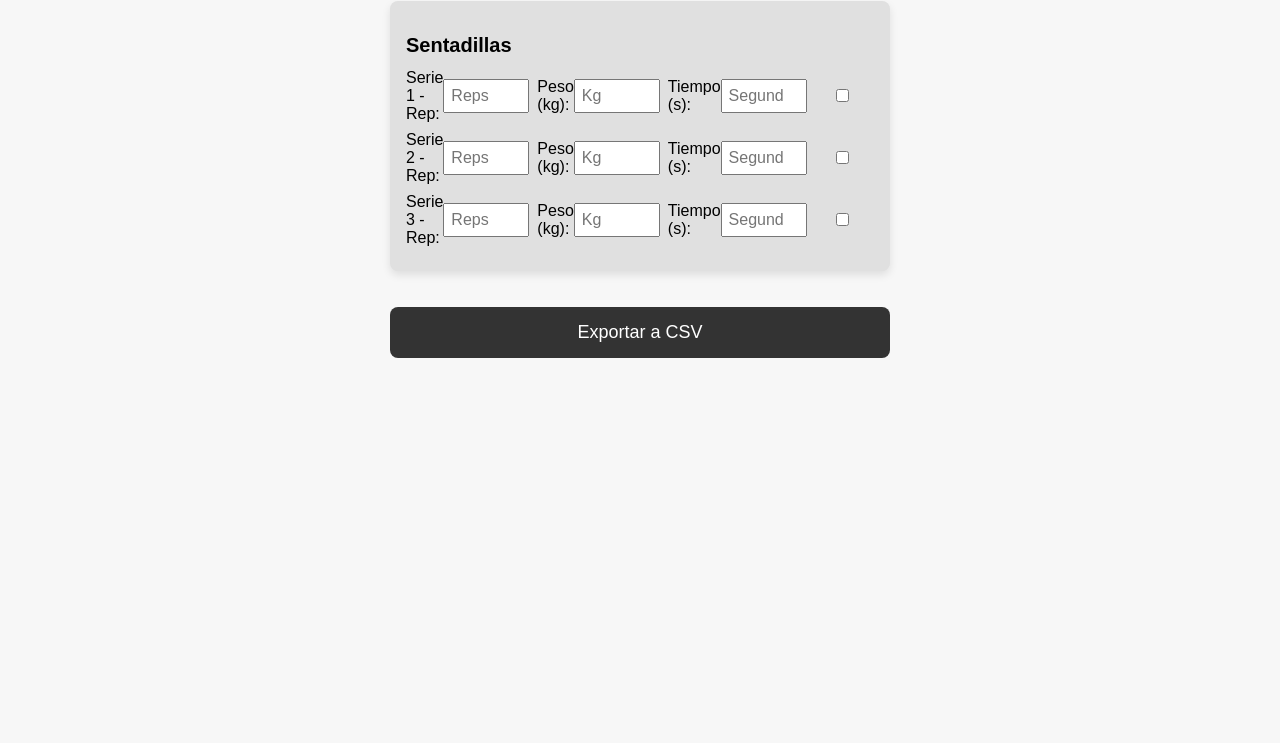
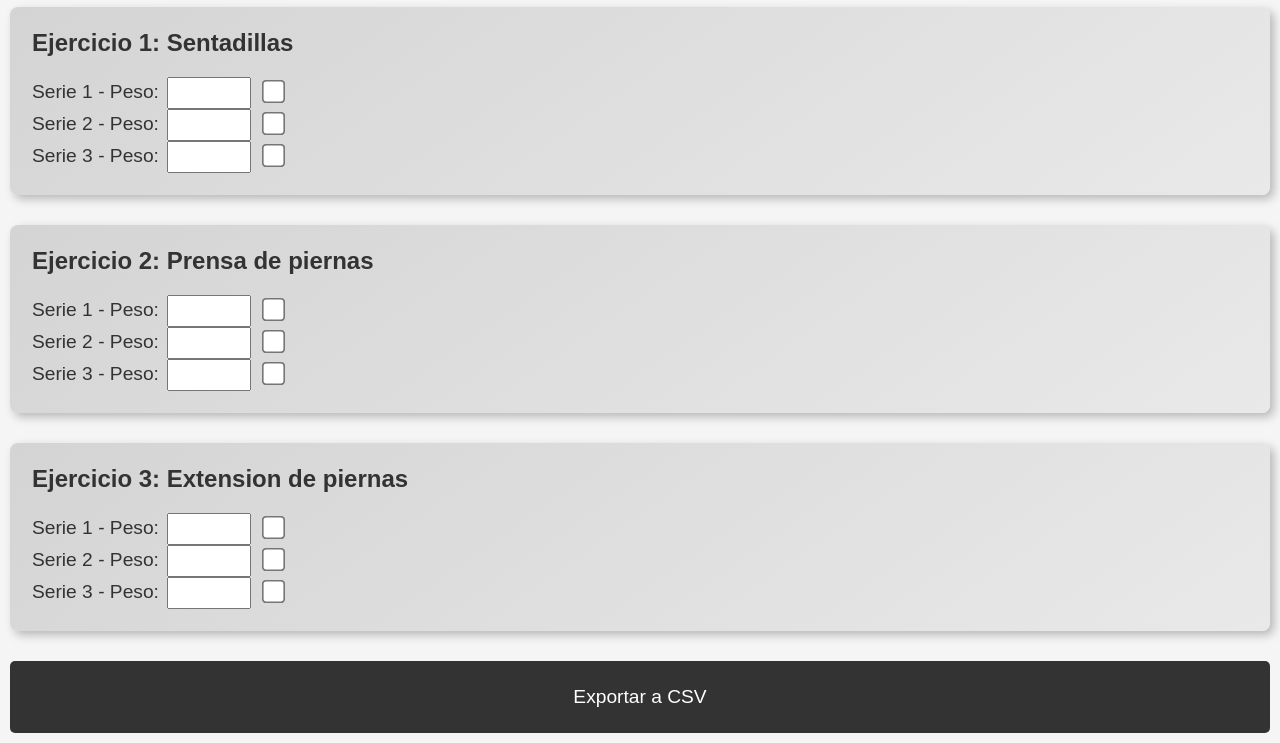
Before and after one commit to fportas/app-entrenamiento, a plain HTML site: page index.html in a window 1280 px wide. Shown: the part 83-826 px from the top of the page. Before the commit the page ends 800 px from the top, so only its background shows below. Drawn offline with Linux system fonts and the light colour scheme.

Commit message:
Update index.html

```diff
--- a/index.html
+++ b/index.html
@@ -3,133 +3,150 @@
 <head>
     <meta charset="UTF-8">
     <meta name="viewport" content="width=device-width, initial-scale=1.0">
-    <title>Registro Entrenamiento Piernas</title>
+    <title>Entrenamiento de Piernas</title>
     <style>
         body {
             font-family: Arial, sans-serif;
-            display: flex;
-            justify-content: center;
-            align-items: center;
-            background-color: #f7f7f7;
+            background-color: #f5f5f5;
+            color: #333;
             margin: 0;
-        }
-        .container {
-            width: 100%;
-            max-width: 500px;
-            padding: 20px;
-        }
-        h1 {
-            text-align: center;
-            font-size: 24px;
-            margin-bottom: 20px;
+            padding: 10px;
         }
         .exercise {
-            background-color: #e0e0e0;
-            padding: 16px;
-            margin-bottom: 16px;
+            background: linear-gradient(145deg, #d4d4d4, #e9e9e9);
             border-radius: 8px;
-            box-shadow: 0px 4px 8px rgba(0, 0, 0, 0.1);
+            padding: 22px; /* Más espacio */
+            margin-bottom: 30px; /* Más espacio entre ejercicios */
+            box-shadow: 4px 4px 10px rgba(0, 0, 0, 0.25); /* Sombra más intensa */
         }
-        .exercise h2 {
-            font-size: 20px;
-            margin-bottom: 12px;
+        h2 {
+            font-size: 1.5em; /* Letra más grande */
+            margin-top: 0;
         }
-        .row {
-            display: flex;
-            align-items: center;
-            margin-bottom: 8px;
+        label, input {
+            font-size: 1.2em; /* Letra más grande */
+            margin-right: 8px;
         }
-        .row label {
-            flex: 1;
-            font-size: 16px;
+        input[type="number"] {
+            width: 70px;
+            font-size: 1em;
+            padding: 5px;
         }
-        .row input[type="number"], .row input[type="checkbox"] {
-            width: 60px;
-            padding: 6px;
-            margin-right: 8px;
-            font-size: 16px;
+        input[type="checkbox"] {
+            transform: scale(1.8); /* Checkbox más grande */
+            margin-right: 10px;
+            cursor: pointer;
         }
-        .row input[type="number"] {
-            width: 70px;
-        }
-        .export-button {
+        .button {
+            display: block;
             width: 100%;
-            padding: 15px;
-            font-size: 18px;
-            color: #fff;
+            padding: 25px; /* Botón más alto */
             background-color: #333;
+            color: white;
             border: none;
-            border-radius: 8px;
+            border-radius: 5px;
+            font-size: 1.2em;
             cursor: pointer;
             margin-top: 20px;
+        }
+        .button:hover {
+            background-color: #555;
         }
     </style>
 </head>
 <body>
-    <div class="container">
-        <h1>Registro Entrenamiento Piernas</h1>
+    <h1>Registro de Entrenamiento de Piernas</h1>
 
-        <!-- Ejercicio 1 -->
-        <div class="exercise">
-            <h2>Sentadillas</h2>
-            <div class="row">
-                <label>Serie 1 - Rep:</label>
-                <input type="number" class="reps" placeholder="Reps">
-                <label>Peso (kg):</label>
-                <input type="number" class="weight" placeholder="Kg">
-                <label>Tiempo (s):</label>
-                <input type="number" class="time" placeholder="Segundos">
-                <input type="checkbox" class="check">
-            </div>
-            <div class="row">
-                <label>Serie 2 - Rep:</label>
-                <input type="number" class="reps" placeholder="Reps">
-                <label>Peso (kg):</label>
-                <input type="number" class="weight" placeholder="Kg">
-                <label>Tiempo (s):</label>
-                <input type="number" class="time" placeholder="Segundos">
-                <input type="checkbox" class="check">
-            </div>
-            <div class="row">
-                <label>Serie 3 - Rep:</label>
-                <input type="number" class="reps" placeholder="Reps">
-                <label>Peso (kg):</label>
-                <input type="number" class="weight" placeholder="Kg">
-                <label>Tiempo (s):</label>
-                <input type="number" class="time" placeholder="Segundos">
-                <input type="checkbox" class="check">
-            </div>
-        </div>
-
-        <!-- Más ejercicios aquí si es necesario -->
-
-        <button class="export-button" onclick="exportToCSV()">Exportar a CSV</button>
+    <!-- Ejercicio 1 -->
+    <div class="exercise">
+        <h2>Ejercicio 1: Sentadillas</h2>
+        <label>Serie 1 - Peso:</label><input type="number" id="peso1_1" min="0" oninput="validarPeso(this)">
+        <input type="checkbox" id="serie1_1" onclick="checkSerie('peso1_1', 'serie1_1')">
+        <br>
+        <label>Serie 2 - Peso:</label><input type="number" id="peso1_2" min="0" oninput="validarPeso(this)">
+        <input type="checkbox" id="serie1_2" onclick="checkSerie('peso1_2', 'serie1_2')">
+        <br>
+        <label>Serie 3 - Peso:</label><input type="number" id="peso1_3" min="0" oninput="validarPeso(this)">
+        <input type="checkbox" id="serie1_3" onclick="checkSerie('peso1_3', 'serie1_3')">
     </div>
 
+    <!-- Ejercicio 2 -->
+    <div class="exercise">
+        <h2>Ejercicio 2: Prensa de piernas</h2>
+        <label>Serie 1 - Peso:</label><input type="number" id="peso2_1" min="0" oninput="validarPeso(this)">
+        <input type="checkbox" id="serie2_1" onclick="checkSerie('peso2_1', 'serie2_1')">
+        <br>
+        <label>Serie 2 - Peso:</label><input type="number" id="peso2_2" min="0" oninput="validarPeso(this)">
+        <input type="checkbox" id="serie2_2" onclick="checkSerie('peso2_2', 'serie2_2')">
+        <br>
+        <label>Serie 3 - Peso:</label><input type="number" id="peso2_3" min="0" oninput="validarPeso(this)">
+        <input type="checkbox" id="serie2_3" onclick="checkSerie('peso2_3', 'serie2_3')">
+    </div>
+
+    <!-- Ejercicio 3 -->
+    <div class="exercise">
+        <h2>Ejercicio 3: Extension de piernas</h2>
+        <label>Serie 1 - Peso:</label><input type="number" id="peso3_1" min="0" oninput="validarPeso(this)">
+        <input type="checkbox" id="serie3_1" onclick="checkSerie('peso3_1', 'serie3_1')">
+        <br>
+        <label>Serie 2 - Peso:</label><input type="number" id="peso3_2" min="0" oninput="validarPeso(this)">
+        <input type="checkbox" id="serie3_2" onclick="checkSerie('peso3_2', 'serie3_2')">
+        <br>
+        <label>Serie 3 - Peso:</label><input type="number" id="peso3_3" min="0" oninput="validarPeso(this)">
+        <input type="checkbox" id="serie3_3" onclick="checkSerie('peso3_3', 'serie3_3')">
+    </div>
+
+    <!-- Boton para exportar a CSV -->
+    <button class="button" onclick="exportToCSV()">Exportar a CSV</button>
+
     <script>
+        const tiempos = {};
+
+        function validarPeso(input) {
+            if (input.value < 0) {
+                input.value = 0;
+                alert("El peso no puede ser negativo.");
+            }
+        }
+
+        function checkSerie(pesoId, serieId) {
+            const pesoInput = document.getElementById(pesoId);
+            const serieCheckbox = document.getElementById(serieId);
+
+            if (!pesoInput.value) {
+                serieCheckbox.checked = false;
+                alert("Ingresa un peso antes de marcar la serie.");
+                return;
+            }
+
+            if (serieCheckbox.checked) {
+                tiempos[serieId] = new Date().toLocaleTimeString();
+            } else {
+                delete tiempos[serieId];
+            }
+        }
+
         function exportToCSV() {
-            const rows = [["Ejercicio", "Serie", "Repeticiones", "Peso (kg)", "Tiempo (s)", "Completado"]];
-            const exercises = document.querySelectorAll('.exercise');
+            const rows = [["Ejercicio", "Serie", "Peso", "Hora de Realizacion"]];
+            const ejercicios = [
+                { nombre: "Sentadillas", series: ["peso1_1", "serie1_1", "peso1_2", "serie1_2", "peso1_3", "serie1_3"] },
+                { nombre: "Prensa de piernas", series: ["peso2_1", "serie2_1", "peso2_2", "serie2_2", "peso2_3", "serie2_3"] },
+                { nombre: "Extension de piernas", series: ["peso3_1", "serie3_1", "peso3_2", "serie3_2", "peso3_3", "serie3_3"] },
+            ];
 
-            exercises.forEach((exercise, index) => {
-                const exerciseName = exercise.querySelector('h2').innerText;
-                const series = exercise.querySelectorAll('.row');
-
-                series.forEach((serieRow, serieIndex) => {
-                    const reps = serieRow.querySelector('.reps').value;
-                    const weight = serieRow.querySelector('.weight').value;
-                    const time = serieRow.querySelector('.time').value;
-                    const completed = serieRow.querySelector('.check').checked ? "Sí" : "No";
-                    rows.push([exerciseName, `Serie ${serieIndex + 1}`, reps, weight, time, completed]);
-                });
+            ejercicios.forEach((ejercicio) => {
+                for (let i = 0; i < ejercicio.series.length; i += 2) {
+                    const peso = document.getElementById(ejercicio.series[i]).value || "0";
+                    const tiempo = tiempos[ejercicio.series[i + 1]] || "";
+                    rows.push([ejercicio.nombre, `Serie ${i / 2 + 1}`, peso, tiempo]);
+                }
             });
 
-            let csvContent = "data:text/csv;charset=utf-8,"
-                + rows.map(e => e.join(",")).join("\n");
-
+            let csvContent = "data:text/csv;charset=utf-8," + rows.map(e => e.join(",")).join("\n");
+            const encodedUri = encodeURI(csvContent);
             const link = document.createElement("a");
-            link.setAttribute("href", encodeURI(csvContent));
-            link.setAttribute("download", "registro_entrenamiento.csv");
+            link.setAttribute("href", encodedUri);
+            link.setAttribute("download", "entrenamiento_piernas.csv");
             document.body.appendChild(link);
             link.click();
             document.body.removeChild(link);
```
